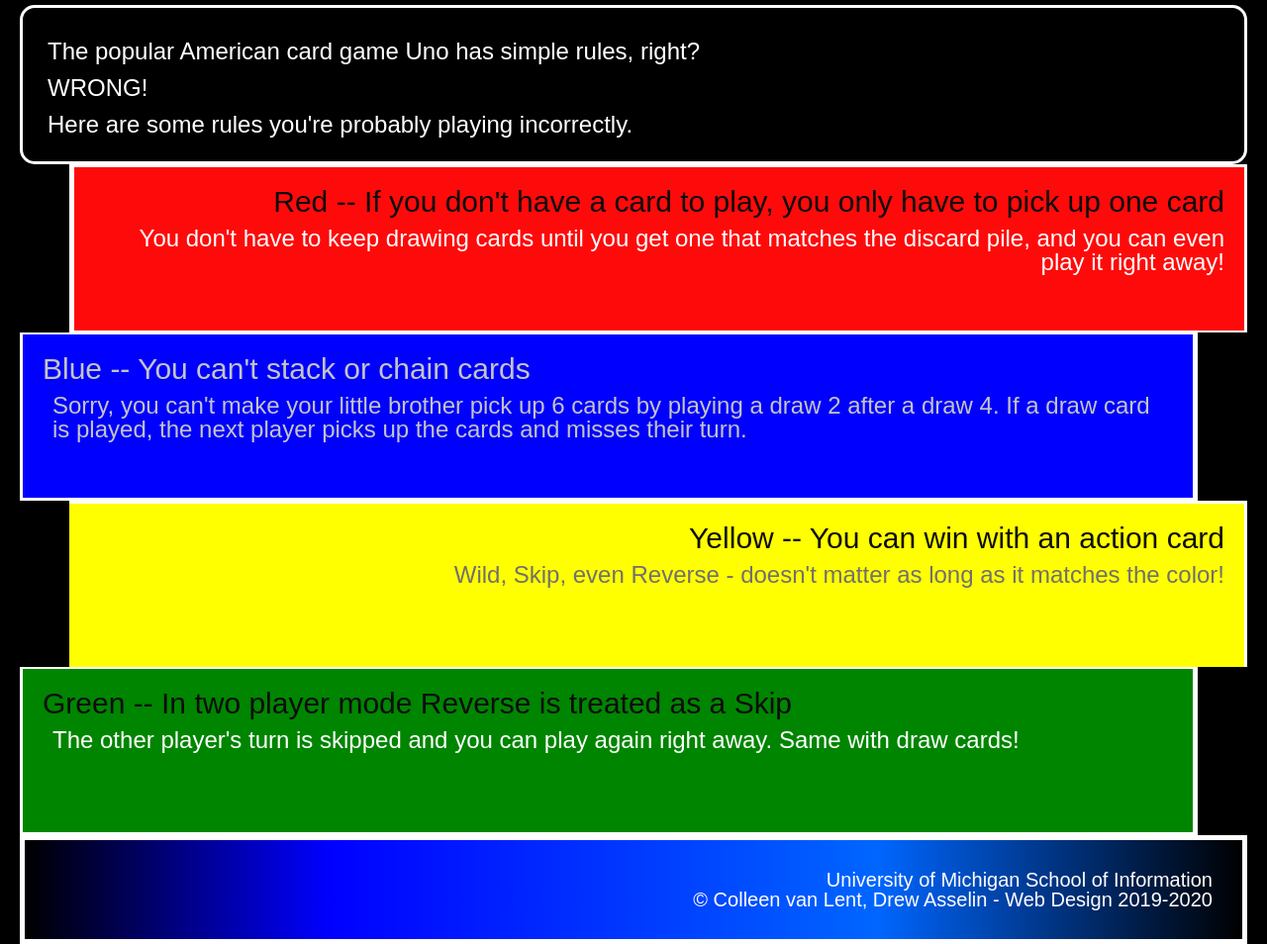
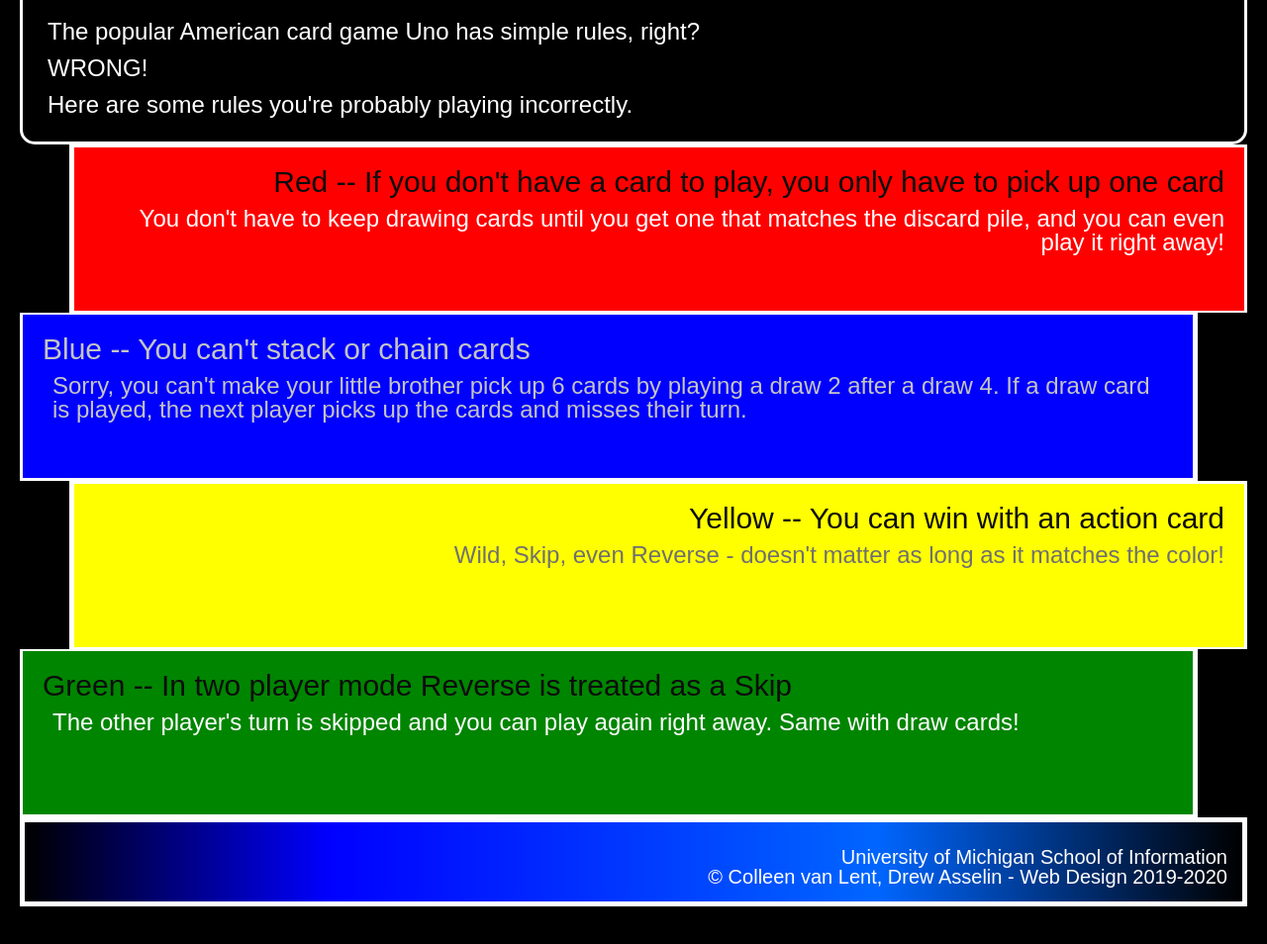
Before and after one commit to SpecialSalmon/hw2-f24, a plain HTML site: page index.html in a window 1280 px wide. Shown: the part 323-1277 px from the top of the page at 99% size. After the commit the page ends 1239 px from the top, so only its background shows below. Drawn offline with Linux system fonts and the light colour scheme.

Commit message:
Update style.css

```diff
--- a/css/style.css
+++ b/css/style.css
@@ -25,7 +25,6 @@ img {
     width: 250px;
     display: block;
     margin: 0px auto;
-    border: 10px dashed #FFFFFF;
 }
 
 div {
@@ -43,7 +42,7 @@ div {
 }
 
 .red {
-    background-color: #ff0a0a;
+    background-color: #ff0000;
     text-align: right;
     margin-left: 50px;
     border-bottom: 2px solid #FFFFFF;
@@ -68,8 +67,8 @@ div {
     color: #707070;
     text-align: right;
     margin-left: 50px;
-    border-bottom: 2px;
-    border-left: 5px;
+    border-bottom: 2px solid #FFFFFF;
+    border-left: 5px solid #FFFFFF;
 }
 
 .green {
@@ -91,5 +90,4 @@ footer {
 footer p {
     font-size: 20px;
     text-align: right;
-    padding: 15px 15px 15px 0px;
 }
```
